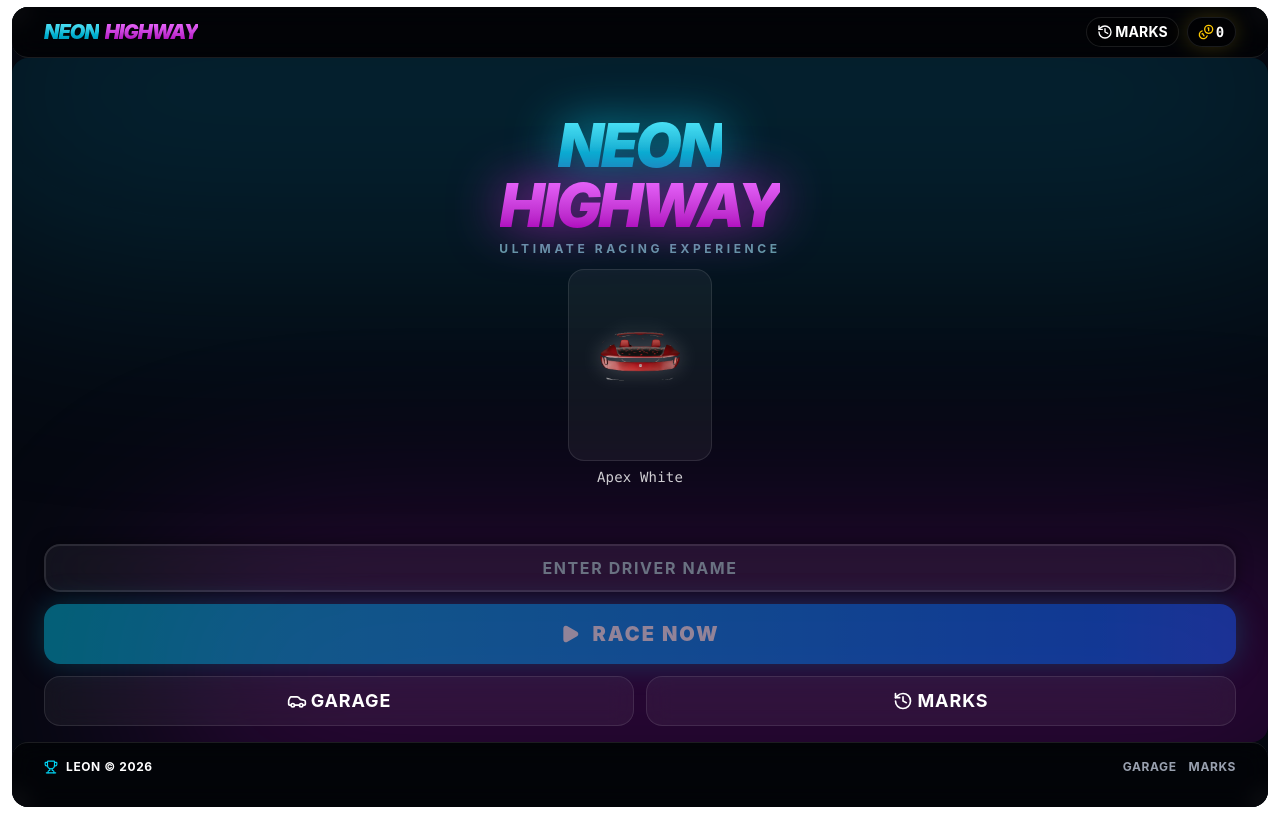
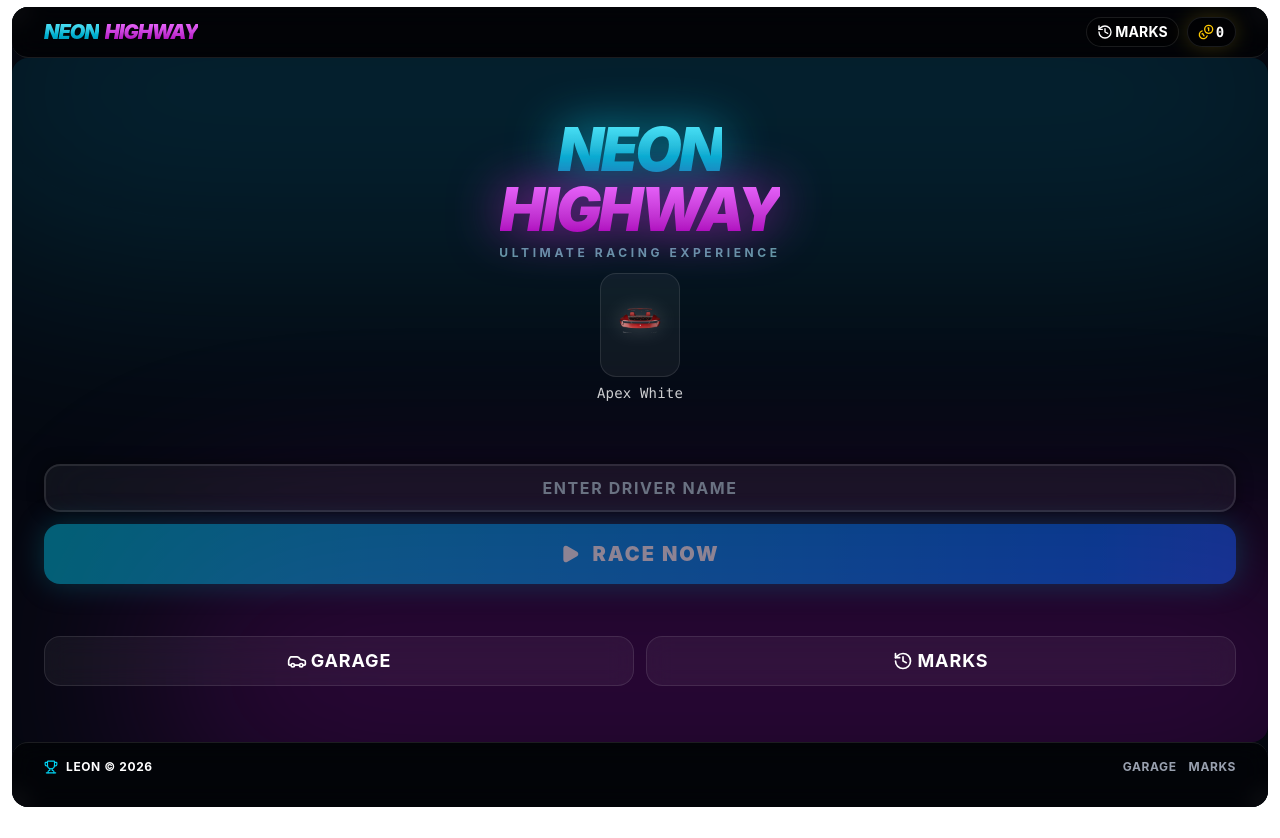
Before and after one commit to Leon-kings/Apex-Game, a React (Vite) app: page / in a window 1280 px wide. Built offline with nearby package versions, Linux system fonts and the light colour scheme.

Commit message:
changes on image src

```diff
--- a/src/App.tsx
+++ b/src/App.tsx
@@ -621,7 +621,7 @@ const HomePage = ({
           Ultimate Racing Experience
         </p>
 
-        <div className="w-16 h-24 xs:w-20 xs:h-28 sm:w-24 sm:h-32 md:w-28 md:h-40 lg:w-32 lg:h-44 xl:w-36 xl:h-48 2xl:w-44 2xl:h-56 4xl:w-56 4xl:h-72 mt-3 xs:mt-4 p-1.5 xs:p-2 rounded-2xl border border-white/10 bg-white/5 grid place-items-center shrink-0">
+        <div className="w-8 h-10 xs:w-20 xs:h-28 sm:w-24 sm:h-32 md:w-28 md:h-30 lg:w-20 lg:h-28 xl:w-20 xl:h-26 2xl:w-20 2xl:h-26 4xl:w-20 4xl:h-28 mt-3 xs:mt-4 p-1.5 xs:p-2 rounded-2xl border border-white/10 bg-white/5 grid place-items-center shrink-0">
           <CarSprite
             image={selectedCar.image}
             alt={selectedCar.name}
@@ -652,7 +652,7 @@ const HomePage = ({
           <span>RACE NOW</span>
         </button>
 
-        <div className="grid grid-cols-2 gap-1.5 xs:gap-2 sm:gap-3">
+        <div className="grid grid-cols-2 py-10 gap-1.5 xs:gap-2 sm:gap-3">
           <button
             onClick={onGarage}
             className="py-2.5 xs:py-3 bg-white/5 backdrop-blur-md border border-white/10 hover:bg-white/10 text-white font-bold rounded-xl sm:rounded-2xl text-[10px] xs:text-xs sm:text-base lg:text-lg tracking-wider grid grid-flow-col auto-cols-max place-items-center justify-center gap-1 xs:gap-2 transition-all"
```
